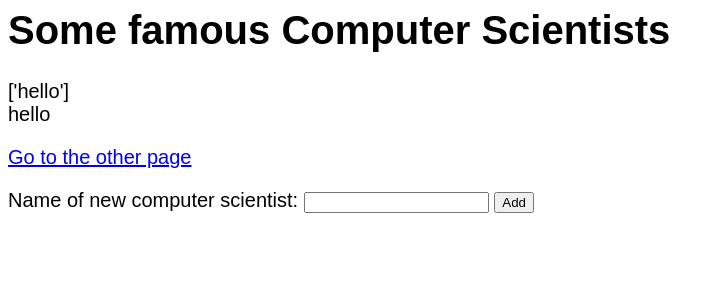
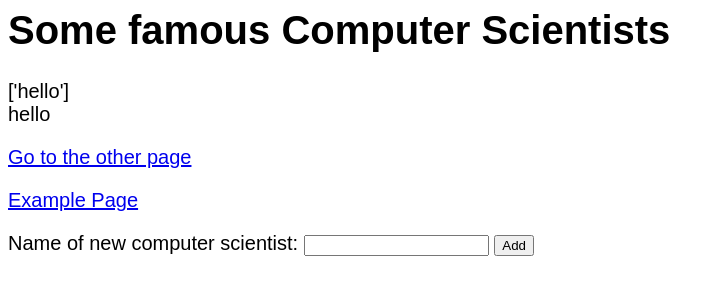
Before and after one commit to Xiaoyang-Song/NYC-Restaurant-Inspection-Database, a Flask app: page / in a window 1280 px wide. Shown: the top 300 px of the page, without its empty margins (0-724 px from the left). Run offline with Flask 2, Linux system fonts and the light colour scheme; parts of the project's set-up code (start-up, migrations or seed data) failed here and were passed over.

Commit message:
Upload example.html page for later use

```diff
--- a/frontend/server.py
+++ b/frontend/server.py
@@ -180,6 +180,11 @@ def another():
     return render_template("anotherfile.html")
 
 
+@app.route('/example')
+def example():
+    return render_template("example.html")
+
+
 # Example of adding new data to the database
 @app.route('/add', methods=['POST'])
 def add():
--- /dev/null
+++ b/frontend/templates/example.html
@@ -0,0 +1 @@
+Example page.
--- a/frontend/templates/index.html
+++ b/frontend/templates/index.html
@@ -17,6 +17,7 @@
     </div>
 
     <p><a href="/another">Go to the other page</a></p>
+    <p><a href="/example">Example Page</a></p>
 
     <form method="POST" action="/add">
       <p>Name of new computer scientist: <input type="text" name="name" /> <input type="submit" value="Add" /></p>
```
Also changed, not shown: 2 other files.
